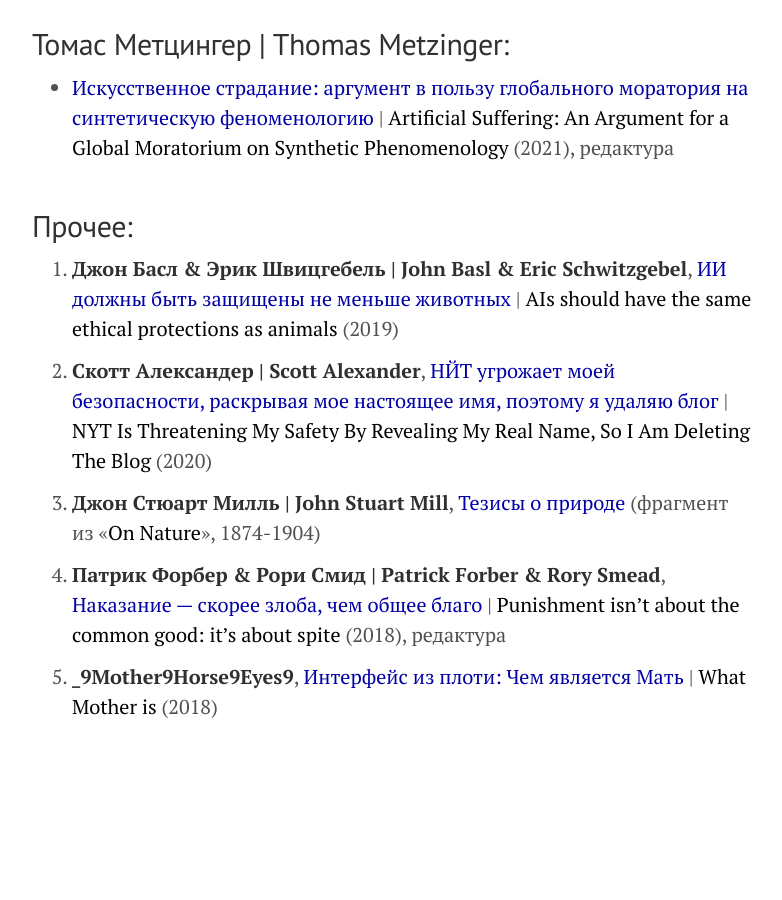
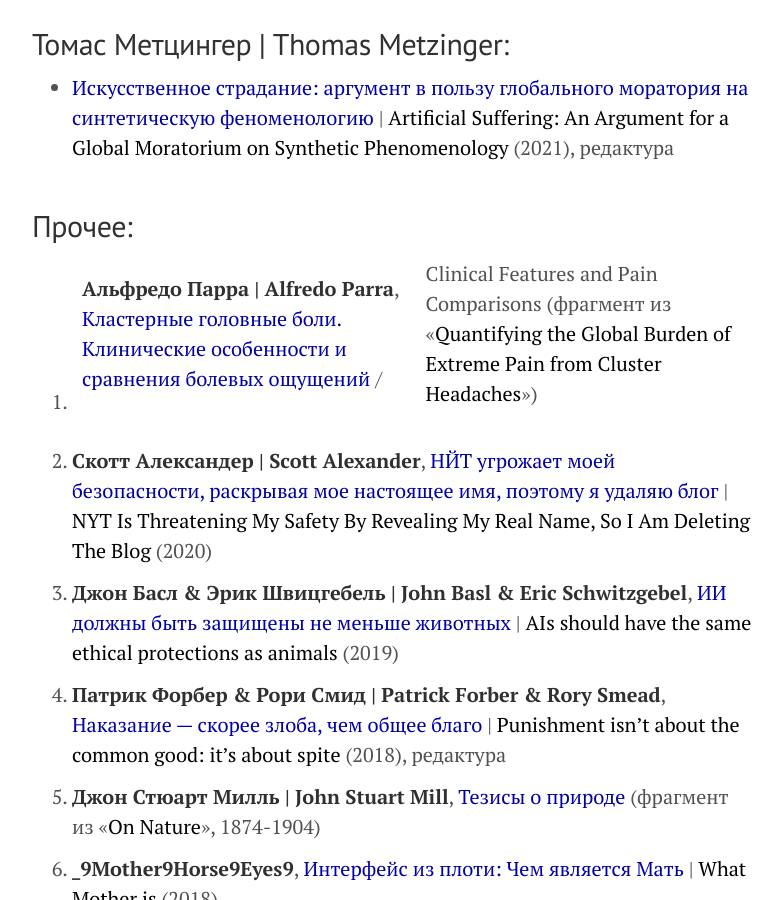
Before and after one commit to KKirdan/kkirdan.github.io, a Jekyll site: the page built from translations/index.md, in a window 1280 px wide and 900 px high, scrolled down 6124 px. Shown: the whole window, without its empty margins (248-1030 px from the left). Built offline with Jekyll 4.4.1, drawn with Linux system fonts in a browser that asks for light colours; before the commit the page ends 6890 px from its top, so only the background shows below that.

Commit message:
Update index.md

```diff
--- a/translations/index.md
+++ b/translations/index.md
@@ -135,8 +135,9 @@
 <a id="Прочее"></a>
 ## Прочее:
 
-1. **Джон Басл & Эрик Швицгебель \| John Basl & Eric Schwitzgebel**, [ИИ должны быть защищены не меньше животных](https://reducingsuffering.github.io/john-basl-ais-should-have-the-same-ethical-protections-as-animals.html) \| [AIs should have the same ethical protections as animals](https://aeon.co/ideas/ais-should-have-the-same-ethical-protections-as-animals){: class="b"} (2019)
+1. **Альфредо Парра \| Alfredo Parra**, [Кластерные головные боли. Клинические особенности и сравнения болевых ощущений](https://reducingsuffering.github.io/alfredo-parra-1.html) /| Clinical Features and Pain Comparisons (фрагмент из «[Quantifying the Global Burden of Extreme Pain from Cluster Headaches](https://forum.effectivealtruism.org/posts/geh2g2nKb7Kkp26ze/quantifying-the-global-burden-of-extreme-pain-from-cluster#1_1__Clinical_Features_and_Pain_Comparisons){: class="b"}»)
 2. **Скотт Александер \| Scott Alexander**, [НЙТ угрожает моей безопасности, раскрывая мое настоящее имя, поэтому я удаляю блог](https://vk.com/@kirdan-slate-star-codex-2020-06-22) \| [NYT Is Threatening My Safety By Revealing My Real Name, So I Am Deleting The Blog](https://slatestarcodex.com/2020/06/22/nyt-is-threatening-my-safety-by-revealing-my-real-name-so-i-am-deleting-the-blog/){: class="b"} (2020)
-3. **Джон Стюарт Милль \| John Stuart Mill**, [Тезисы о природе](https://reducingsuffering.github.io/john-stuart-mill-1.html) (фрагмент из «[On Nature](https://www.lancaster.ac.uk/users/philosophy/texts/mill_on.htm){: class="b"}», 1874-1904)
+3. **Джон Басл & Эрик Швицгебель \| John Basl & Eric Schwitzgebel**, [ИИ должны быть защищены не меньше животных](https://reducingsuffering.github.io/john-basl-ais-should-have-the-same-ethical-protections-as-animals.html) \| [AIs should have the same ethical protections as animals](https://aeon.co/ideas/ais-should-have-the-same-ethical-protections-as-animals){: class="b"} (2019)
 4. **Патрик Форбер & Рори Смид \| Patrick Forber & Rory Smead**, [Наказание — скорее злоба, чем общее благо](https://reducingsuffering.github.io/patrick-forber-punishment-isnt-about-the-common-good-its-about-spite.html) \| [Punishment isn’t about the common good: it’s about spite](https://aeon.co/ideas/punishment-isnt-about-the-common-good-its-about-spite){: class="b"} (2018), редактура
-5. **_9Mother9Horse9Eyes9**, [Интерфейс из плоти: Чем является Мать](https://vk.com/@-188637166-flesh-interface-what-mother-is) \| [What Mother is](http://web.archive.org/web/20181001225734/https://www.reddit.com/r/9M9H9E9/comments/9kf3tg/what_mother_is/){: class="b"} (2018)
+5. **Джон Стюарт Милль \| John Stuart Mill**, [Тезисы о природе](https://reducingsuffering.github.io/john-stuart-mill-1.html) (фрагмент из «[On Nature](https://www.lancaster.ac.uk/users/philosophy/texts/mill_on.htm){: class="b"}», 1874-1904)
+6. **_9Mother9Horse9Eyes9**, [Интерфейс из плоти: Чем является Мать](https://vk.com/@-188637166-flesh-interface-what-mother-is) \| [What Mother is](http://web.archive.org/web/20181001225734/https://www.reddit.com/r/9M9H9E9/comments/9kf3tg/what_mother_is/){: class="b"} (2018)
```
